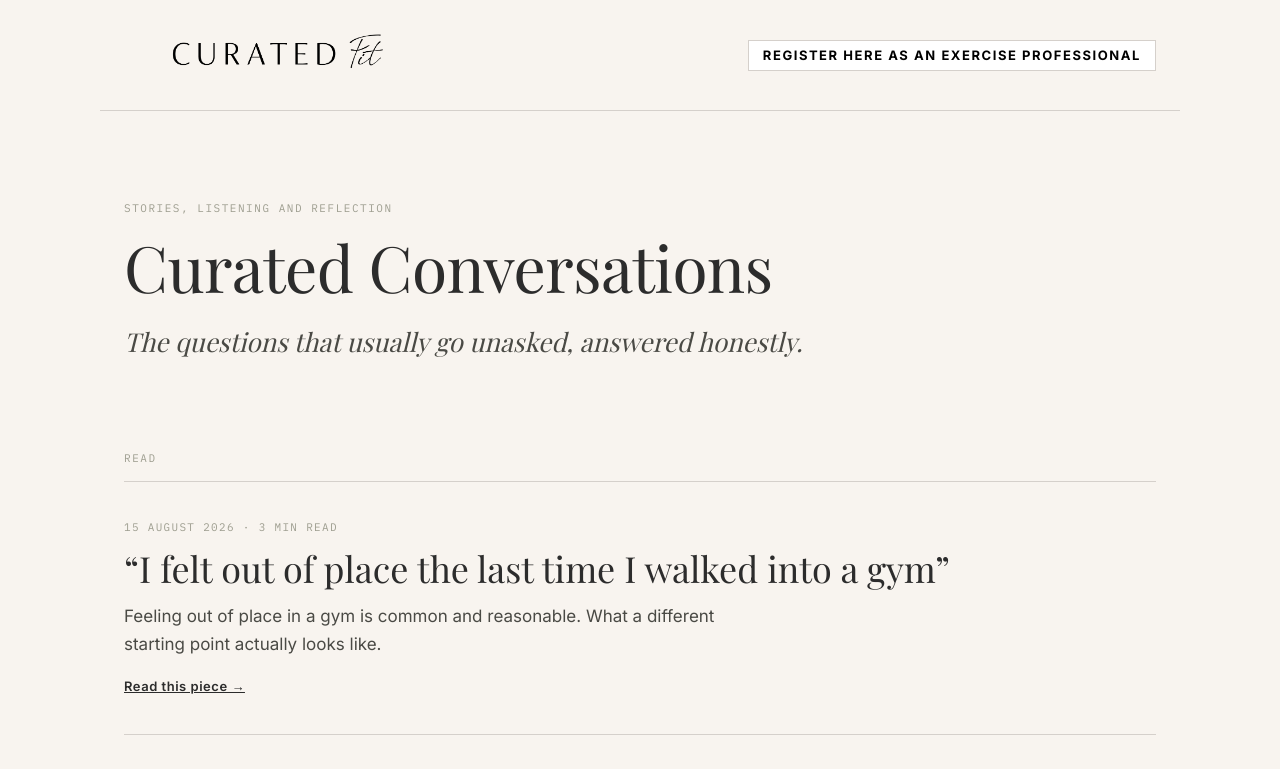
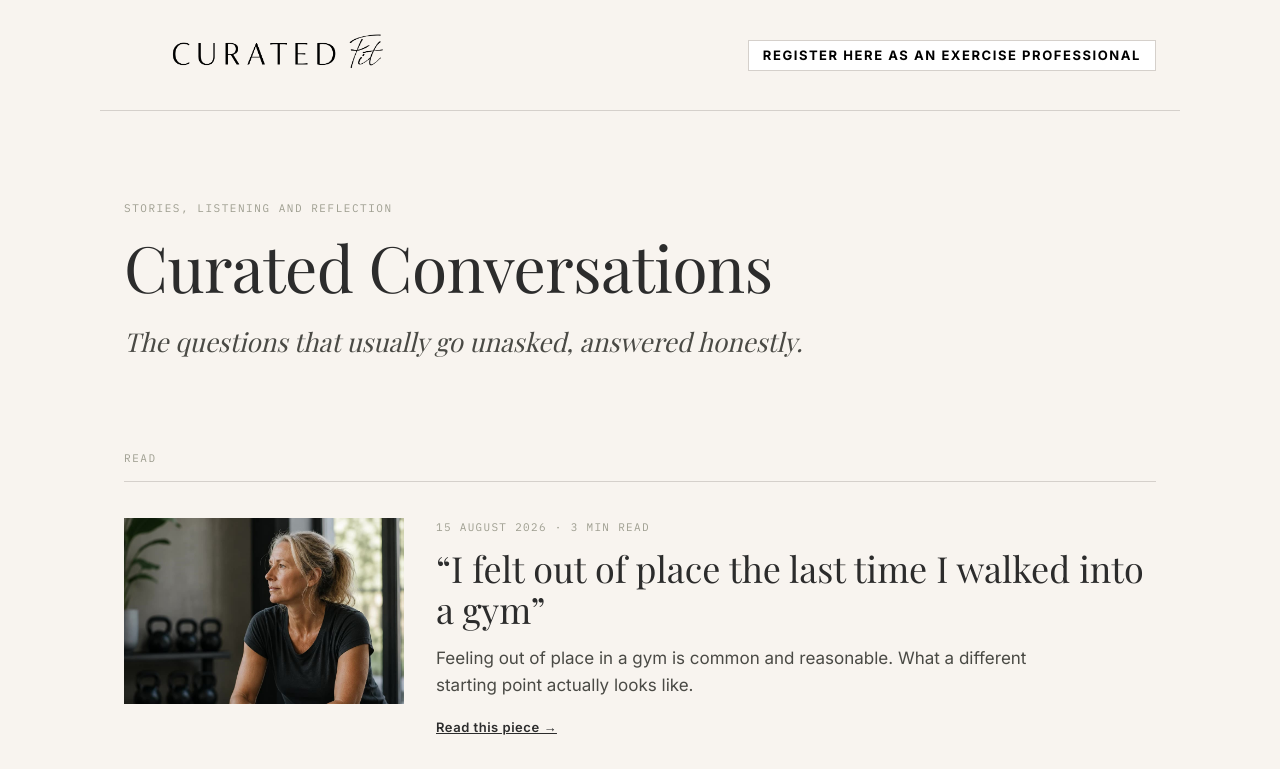
Before and after one commit to EmPerry1972/curated-fit-holding-page, a Next.js app: page /curated-conversations in a window 1280 px wide. Shown: the top 769 px of the page. Built offline with nearby package versions, Linux system fonts and the light colour scheme; no server answers.

Commit message:
Add the gym bench photo to the out-of-place post
Cropped to 3:2 to match the rest of the journal images.

Co-Authored-By: Claude Opus 5 <noreply@anthropic.com>
Claude-Session: https://claude.ai/code/session_01JwcKcts2pNLNWcFm8BBiAv

```diff
--- a/app/curated-conversations/posts.ts
+++ b/app/curated-conversations/posts.ts
@@ -37,6 +37,8 @@ export const POSTS: Post[] = [
     dateLabel: "15 August 2026",
     readingTime: "3 min read",
     kind: "Curated Fit Journal",
+    image: "/journal/out-of-place-in-a-gym.jpg",
+    imageAlt: "A woman sitting on a bench in a quiet gym, looking out of the window.",
     body: [
       {
         type: "p",
```
Also changed, not shown: public/journal/out-of-place-in-a-gym.jpg (added).
